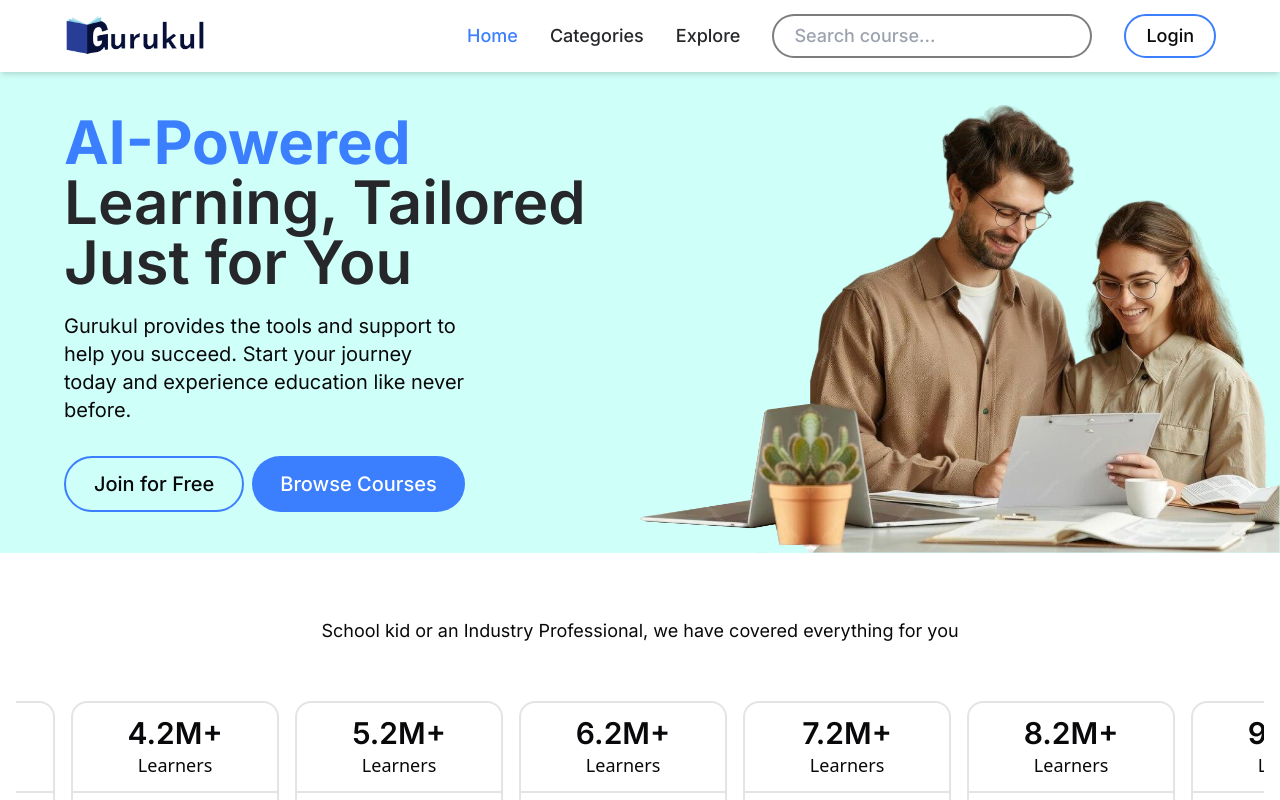
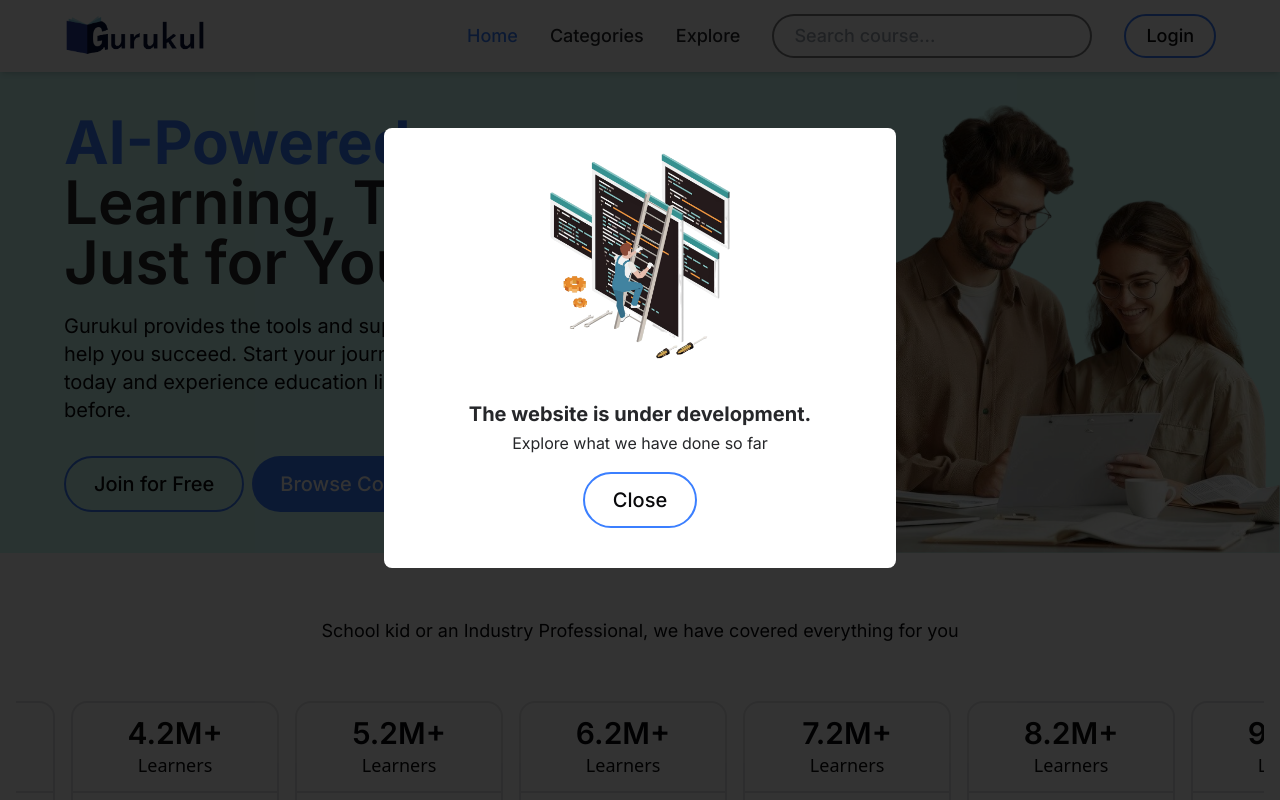
Before and after one commit to ghOst-vedant/gurukul, a Next.js app: page / in a window 1280 px wide. Shown: the top 800 px of the page. Built offline with nearby package versions, Linux system fonts and the light colour scheme.

Commit message:
[Update]:Popup done for under development msg

```diff
--- a/src/app/layout.tsx
+++ b/src/app/layout.tsx
@@ -5,6 +5,7 @@ import DesktopNavbar from "@/components/navbar/DesktopNavbar";
 import { MobileNavbar } from "@/components/navbar/MobileNavbar";
 import Providers from "./store/StoreProvider";
 import { Footer } from "@/components/ui/Footer";
+import { UnderprogressPopup } from "@/components/ui/UnderprogressPopup";
 
 const inter = Inter({ subsets: ["latin"] });
 
@@ -22,6 +23,7 @@ export default function RootLayout({
   return (
     <html lang="en">
       <body className={inter.className}>
+        <UnderprogressPopup />
         <span className={`lg:hidden`}>
           <MobileNavbar />
         </span>
--- /dev/null
+++ b/src/components/ui/UnderprogressPopup.tsx
@@ -0,0 +1,44 @@
+"use client";
+import { useState, useEffect } from "react";
+import underDevelopmentImage from "@/assets/images/underDevelopment.png";
+import Image from "next/image";
+
+export function UnderprogressPopup() {
+  const [showPopup, setShowPopup] = useState(false);
+
+  useEffect(() => {
+    const timer = setTimeout(() => {
+      setShowPopup(true);
+    }, 2000);
+
+    return () => clearTimeout(timer);
+  }, []);
+
+  return (
+    <div
+      className={`${
+        showPopup ? "fixed" : "hidden"
+      } h-full w-full bg-[#000000]/80 z-30 fixed`}
+    >
+      <div className="flex flex-col gap-4 w-[90vw] sm:w-[60vw] lg:w-[40vw] bg-white rounded-lg items-center justify-center pb-4 lg:pb-10 mx-auto mt-12 sm:mt-40 lg:mt-32">
+        <Image
+          src={underDevelopmentImage}
+          alt="under development"
+          className="w-[80%] lg:w-[50%] h-fit"
+        />
+        <p className="text-black text-xl text-center font-bold">
+          The website is under development. <br />
+          <span className="text-base font-normal">
+            Explore what we have done so far
+          </span>
+        </p>
+        <button
+          className="text-md hover:text-white hover:bg-blue rounded-full px-5 py-2 border-2 border-blue font-medium sm:text-xl sm:px-7 sm:py-3"
+          onClick={() => setShowPopup(false)}
+        >
+          Close
+        </button>
+      </div>
+    </div>
+  );
+}
```
Also changed, not shown: src/assets/images/underDevelopment.png (added), 1 other file (tests, documents, lock files or other folders).
